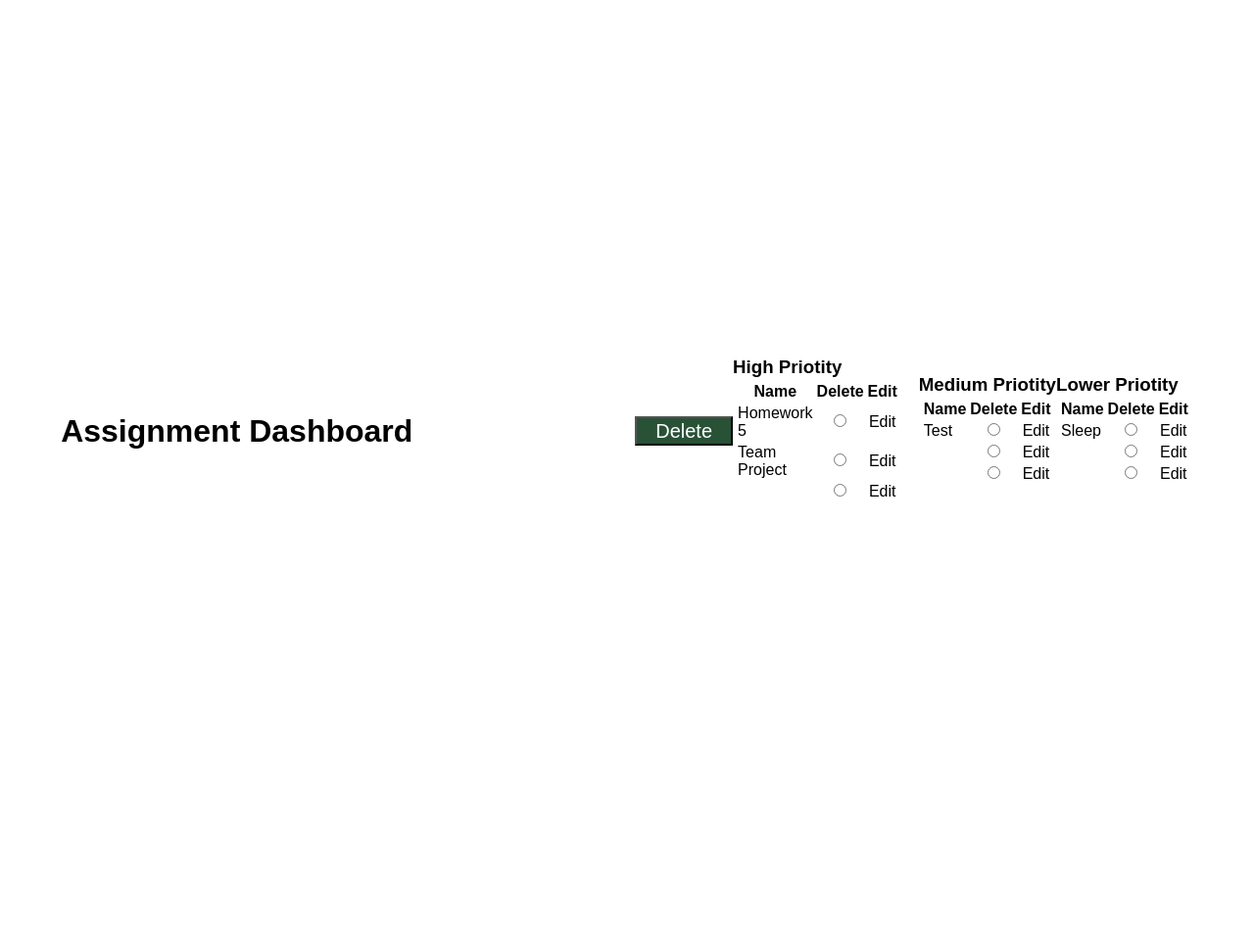
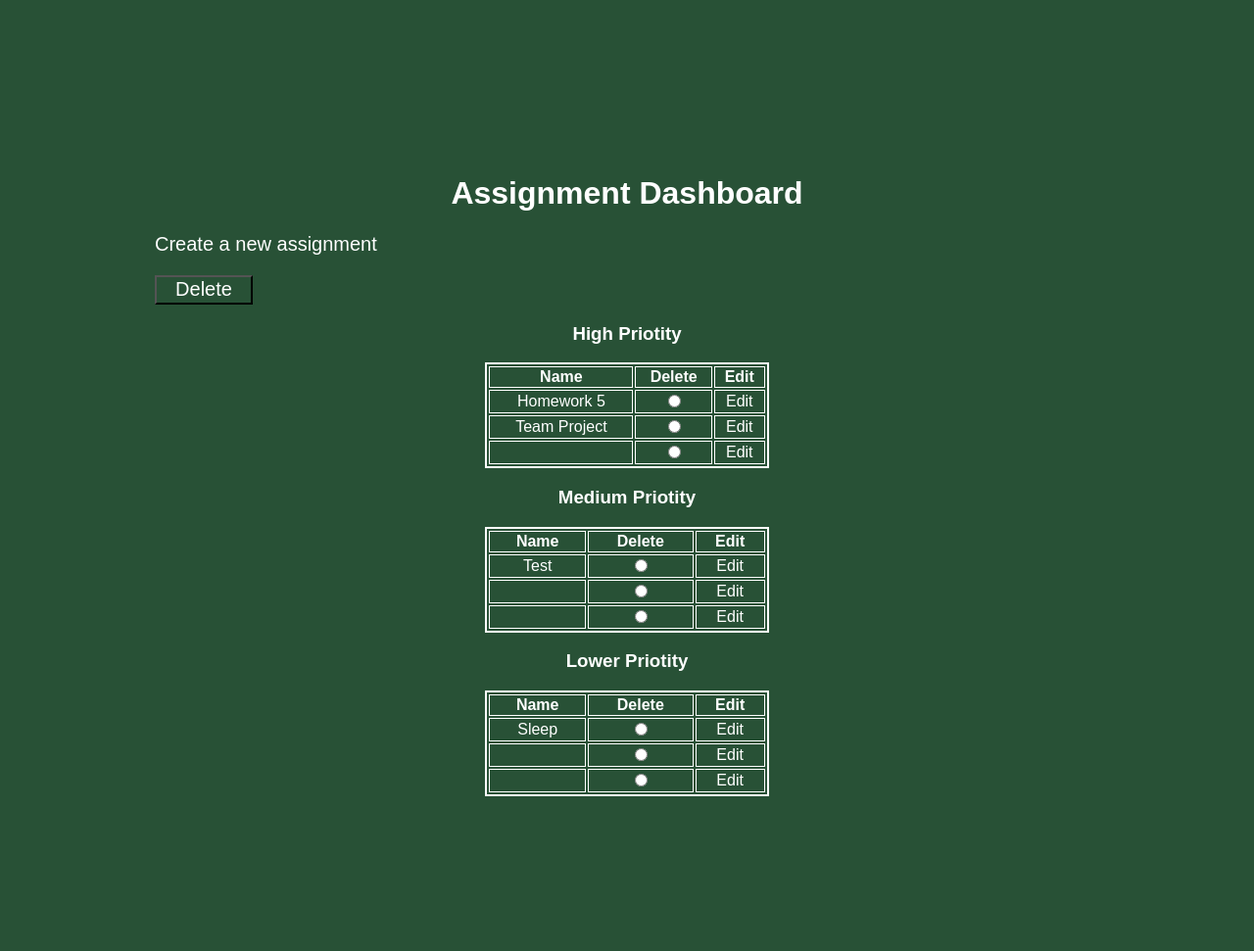
Before and after one commit to CYBI-3331-Project/Homework_Helper, a Flask app: template Project/templates/assignment_dash.html in a window 1280 px wide. Shown: the whole page at 98% size. Before the commit the page ends 507 px from the top, so only its background shows below. Run offline with Flask 3, Linux system fonts and the light colour scheme; the template is opened without the code that fills it, so the values that code supplies are empty.

Commit message:
Add files via upload

```diff
--- a/Project/static/css/assignment_dash.css
+++ b/Project/static/css/assignment_dash.css
@@ -26,55 +26,23 @@ tr:hover
     color: pink
 }
 
-* {
-    margin: 0;
-    padding: 0;
-    box-sizing: border-box;
-    font-family: 'Figtree', sans-serif;
+
+div{
+    text-align: center;
+}
+
+.center
+{
+    margin-left: auto;
+    margin-right: auto;
 }
 
 body {
+    background-color: #285136;
+    color: #FFFFFF;/*FFFFFF99 another grey*/
     font-family: 'Figtree', sans-serif;
-    display: flex;
-    align-items: center;
-    justify-content: center;
-    min-height: 110vh;
-}
-
-.container {
-    position: relative;
-    width: 1310px;
-    min-height: 580px;
-    margin: 0 auto;
-    padding: 5px;
-    color: #e9f7ec;
-    display: flex;
-    border-radius: 10px;
-    background-color: #235c32;
-}
-.left {
-    width: 60%;
-    padding: 20px;
-}
-
-.calendar { /*the whole calendar section */
-    position: relative;
-    width: 100%;
-    height: 100%;
-    display: flex;
-    flex-direction: column;
-    flex-wrap: wrap;
-    justify-content: space-between;
-    color: #08160c;
-    border-radius: 5px;
-    background-color: #e9f7ec;
-}
-
-.container .right {
-    position: relative;
-    width: 40%;
-    min-height: 100%;
-    padding: 20px 0;
+    text-align: justify;
+    padding: 150px;        /* To make box smaller */
 }
 
 a:visited
```
